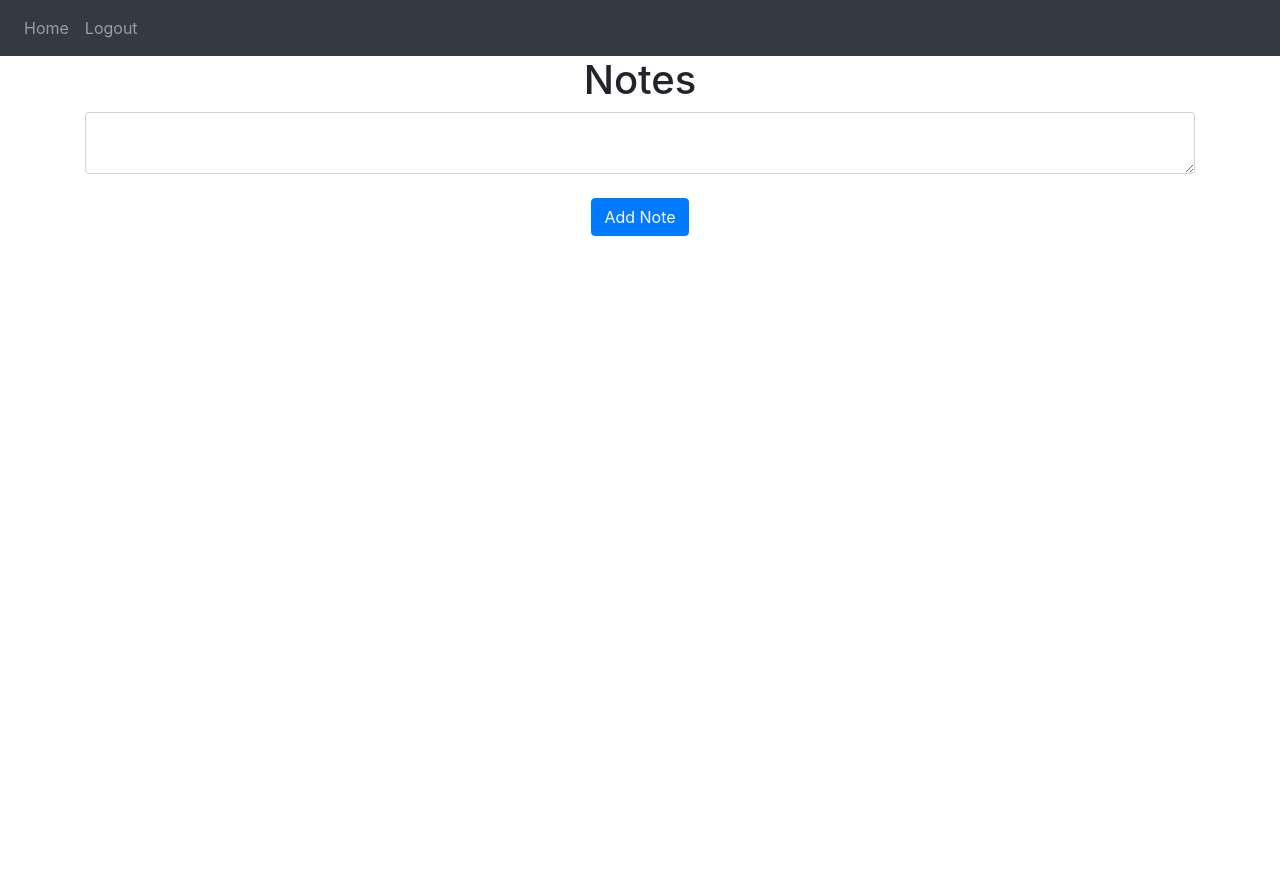
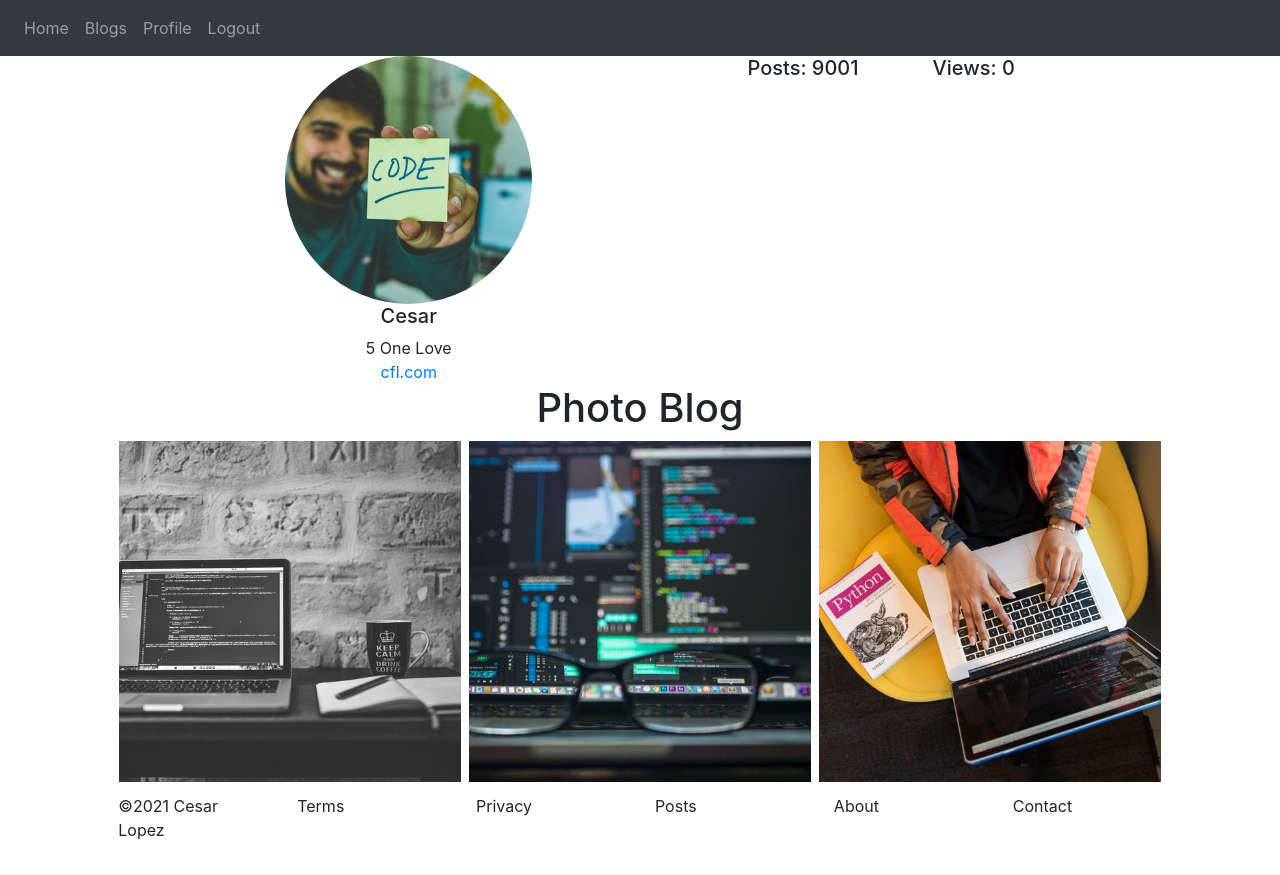
Before and after one commit to SelipeProducts/InstaGrid, a Flask app: page / in a window 1280 px wide. Before the commit the page ends 236 px from the top, so only its background shows below. Run offline with Flask 2, Linux system fonts and the light colour scheme; a user stored in the database is signed in; data comes from the database, SQL or seed files in the repository; both versions use the stored data as it was after the commit; data that the repository does not hold is empty; parts of the project's set-up code (start-up, migrations or seed data) failed here and were passed over; some libraries are stand-ins or nearby versions.

Commit message:
Changed home content and added db models. Bio and url can be changed in profile page and updated in home page.

```diff
--- /dev/null
+++ b/website/static/style.css
@@ -0,0 +1,42 @@
+.grid_photo_3x3{
+  width: 98%;
+  height: auto;
+  margin-right: auto;
+  margin-left: auto;
+}
+
+.grid_photo_posts{
+  width: auto;
+  height: 90%;
+  margin-right: auto;
+  margin-left: auto;
+}
+.logo{
+  width:50%;
+  height: auto;
+}
+.mynavback{
+  background-color: #ffffff;
+}
+
+
+.center {
+  display: block;
+  margin-left: auto;
+  margin-right: auto;
+}
+
+.txt_align_left{
+   text-align: left;
+ }
+
+.post_padding{
+  padding: 3%;
+}
+
+.footer_padding{
+  padding-top: 1%;
+  padding-left: 3%;
+  padding-right: 3%;
+  padding-bottom: 3%;
+}
--- a/website/templates/base.html
+++ b/website/templates/base.html
@@ -14,10 +14,12 @@
       href="https://stackpath.bootstrapcdn.com/font-awesome/4.7.0/css/font-awesome.min.css"
       crossorigin="anonymous"
     />
-
+    <!-- My Local CSS link -->
+    <link rel="stylesheet" href="{{ url_for('static', filename='style.css') }}">
     <title>{% block title %}Home{% endblock %}</title>
   </head>
   <body>
+    <!-- Navigation -->
     <nav class="navbar navbar-expand-lg navbar-dark bg-dark">
       <button
         class="navbar-toggler"
@@ -31,6 +33,8 @@
         <div class="navbar-nav">
           {% if user.is_authenticated %}
           <a class="nav-item nav-link" id="home" href="/">Home</a>
+          <a class="nav-item nav-link" id="blogs" href="/blogs">Blogs</a>
+          <a class="nav-item nav-link" id="profile" href="/profile">Profile</a>
           <a class="nav-item nav-link" id="logout" href="/logout">Logout</a>
           {% else %}
           <a class="nav-item nav-link" id="login" href="/login">Login</a>
@@ -40,6 +44,7 @@
       </div>
     </nav>
 
+    <!-- Flash Msg Code-->
     {% with messages = get_flashed_messages(with_categories=true) %} {% if
     messages %} {% for category, message in messages %} {% if category ==
     'error' %}
@@ -58,7 +63,38 @@
     </div>
     {% endif %} {% endfor %} {% endif %} {% endwith %}
 
-    <div class="container">{% block content %} {% endblock %}</div>
+    <!-- Content Block for extended pages -->
+    <div class="container">
+      {% block content %} {% endblock %}
+    </div>
+
+    </hr>
+    <footer>
+      <!-- footer -->
+      <div class="container footer_padding">
+        <div class="row">
+          <div class="col-sm-2">
+            &copy;2021 Cesar Lopez
+          </div>
+          <div class="col-sm-2">
+          Terms
+          </div>
+          <div class="col-sm-2">
+            Privacy
+          </div>
+          <div class="col-sm-2">
+            Posts
+          </div>
+          <div class="col-sm-2">
+            About
+          </div>
+          <div class="col-sm-2">
+            Contact
+          </div>
+        </div>
+      </div>
+    </footer>
+
     <script
       src="https://code.jquery.com/jquery-3.2.1.slim.min.js"
       integrity="sha384-KJ3o2DKtIkvYIK3UENzmM7KCkRr/rE9/Qpg6aAZGJwFDMVNA/GpGFF93hXpG5KkN"
--- /dev/null
+++ b/website/templates/blogs.html
@@ -0,0 +1,6 @@
+{% extends "base.html" %} {% block title %} Blogs {% endblock %}
+{% block content %}
+
+
+
+{% endblock %}
--- a/website/templates/home.html
+++ b/website/templates/home.html
@@ -1,6 +1,78 @@
 {% extends "base.html" %} {% block title %}Home{% endblock %} {% block content
 %}
-<h1 align="center">Notes</h1>
+<div class="container">
+    <div class="row">
+      <div class="col-sm-7 col-md-7 col-lg-7">
+        <div align="center">
+          <img src="{{ url_for('static', filename='code_profile.jpg') }}" alt="Profile Pic" style="width:40%;height:auto;" class="rounded-circle">
+          <div class="container"> <!-- Container Profile -->
+            <div class="row">
+              <div class="col-sm">
+                <h5>
+                  {{ user.first_name }}
+                </h5>
+              </div>
+            </div>
+
+            <div class="row">
+              <div class="col-sm">
+                {{ user.profile_id }}
+                {% if profile %}
+                  {{ profile.bio[0:40] }}
+
+                  </br>
+                {{ profile.bio[41:150] }}
+               {% endif %}
+              </div>
+            </div>
+
+            <div class="row">
+              <div class="col-sm">
+                <a href="{{ profile.url }}"> {{ profile.url }} </a>
+              </div>
+            </div>
+          </div> <!-- End Container Profile -->
+        </div>
+      </div>
+      <div class="col-sm col-lg-2">
+        <h5> Posts: 9001 </h5>
+      </div>
+      <div class="col-sm col-lg-2">
+        <h5> Views: 0 </h5>
+      </div>
+    </div>
+
+    <div class="row">
+      <div class="col-sm">
+        <div align="center">
+          <h1> Photo Blog </h1>
+        </div>
+      </div>
+    </div>
+  <div class="container">
+    <table>
+    <tr>
+      <td>
+        <a href="posts.html#post1">
+         <img src="{{ url_for('static', filename='coding_notes.jpg') }}" class="grid_photo_3x3 center">
+        </a>
+      </td>
+      <td>
+        <a href="posts.html#post2">
+         <img src="{{ url_for('static', filename='coding_glasses.jpg') }}" class="grid_photo_3x3 center">
+        </a>
+      </td>
+      <td>
+        <a href="posts.html#post3">
+          <img src="{{ url_for('static', filename='coding_python1.jpg') }}" class="grid_photo_3x3 center">
+        </a>
+      </td>
+
+    </tr>
+    </table>
+  </div>
+<!-- Original content
+  <h1 align="center">Notes</h1>
 <ul class="list-group list-group-flush" id="notes">
   {% for note in user.notes %}
   <li class="list-group-item">
@@ -17,5 +89,5 @@
   <div align="center">
     <button type="submit" class="btn btn-primary">Add Note</button>
   </div>
-</form>
+</form> -->
 {% endblock %}
--- a/website/views.py
+++ b/website/views.py
@@ -1,6 +1,8 @@
 from flask import Blueprint, render_template, request, flash, jsonify
 from flask_login import login_required, current_user
-from .models import Note
+from .models import Note, User, Profile, Blogs, Blogarray, Bloglist
+import datetime
+
 from . import db
 import json
 
@@ -10,28 +12,111 @@ views = Blueprint('views', __name__)
 @views.route('/', methods=['GET', 'POST'])
 @login_required
 def home():
-    if request.method == 'POST':
-        note = request.form.get('note')
+  profile = Profile.query.filter_by(id = current_user.profile_id).first()
 
-        if len(note) < 1:
-            flash('Note is too short!', category='error')
-        else:
-            new_note = Note(data=note, user_id=current_user.id)
-            db.session.add(new_note)
-            db.session.commit()
-            flash('Note added!', category='success')
+  # if request.method == 'POST':
+  #   note = request.form.get('note')
 
-    return render_template("home.html", user=current_user)
+  #   if len(note) < 1:
+  #     flash('Note is too short!', category='error')
+  #   else:
+  #     new_note = Note(data=note, user_id=current_user.id)
+  #     db.session.add(new_note)
+  #     db.session.commit()
+  #     flash('Note added!', category='success')
+
+  return render_template("home.html", user=current_user, profile=profile)
 
 
 @views.route('/delete-note', methods=['POST'])
 def delete_note():
-    note = json.loads(request.data)
-    noteId = note['noteId']
-    note = Note.query.get(noteId)
-    if note:
-        if note.user_id == current_user.id:
-            db.session.delete(note)
-            db.session.commit()
+  note = json.loads(request.data)
+  noteId = note['noteId']
+  note = Note.query.get(noteId)
+  if note:
+      if note.user_id == current_user.id:
+          db.session.delete(note)
+          db.session.commit()
 
-    return jsonify({})
+  return jsonify({})
+
+
+
+@views.route('/profile', methods=['GET', 'POST'])
+def profile():
+  profile = Profile.query.filter_by(id=current_user.profile_id).first()
+
+  # user = User.query.filter_by(email=email).first()
+  if request.method == 'POST':
+    f = request.files['pic']
+    f.save(f.filename)
+
+    bio = request.form.get('bio')
+    url = request.form.get('url')
+    pic = request.form.get('pic')
+
+    print("Pic Notes:", pic)
+
+    ###try to fix if mutiple profiles are being added
+    if profile is not None:
+      #if true if var exists
+      update_profile = Profile.query.filter_by(id=current_user.profile_id).first()
+      update_profile.bio = bio
+      update_profile.url = url
+      update_profile.pic = pic
+      db.session.commit()
+
+    else:
+      new_profile = Profile(bio=bio, url=url, pic=pic)
+      db.session.add(new_profile)
+      db.session.commit()
+
+      profile = Profile.query.filter_by(bio=bio).first()
+
+    user = User.query.filter_by(id=current_user.id).first()
+
+    user.profile_id = profile.id
+
+    db.session.commit()
+
+
+
+    return render_template('profile.html', user=current_user, profile=profile)
+
+  bio = "Add a bio"
+  url = "Add a url"
+  pic = "profile_pic.jpg"
+  temp_profile = Profile(bio=bio, url=url, pic=pic)
+  db.session.add(temp_profile)
+  db.session.commit()
+
+  print(temp_profile)
+
+  return render_template('profile.html', user=current_user, profile=temp_profile)
+
+
+@views.route('/blogs', methods=['GET', 'POST'])
+def blogs():
+  # creating temp data
+  # temp_blog = Blogs(title = "Title1", content="ABC", date=datetime.datetime.utcnow)
+  # temp_blog2 = Blogs(title = "Title2", content="ABC", date=datetime.datetime.utcnow)
+  # temp_blog3 = Blogs(title = "Title3", content="ABC", date=datetime.datetime.utcnow)
+  # db.session.add(temp_blog)
+  # db.session.add(temp_blog2)
+  # db.session.add(temp_blog3)
+  # db.session.commit()
+
+  # blog1 = Blogs.query.filter_by(title='Title1').first()
+  # blog2 = Blogs.query.filter_by(title='Title2').first()
+  # blog3 = Blogs.query.filter_by(title='Title3').first()
+
+
+  # blog_array = Blogarray(blog_id=blog1.title, array_id=0)
+
+  # profile = Profile.query.filter_by(id=current_user.profile_id).first()
+  # profile.bloglist_id = "Bloglist id......."
+
+  # blog_list = Bloglist(blogarray_id= )
+
+
+  return render_template('blogs.html', user=current_user)
```
Also changed, not shown: website/models.py (+29 -1 lines), website/templates/profile.html (added, +38 -0 lines), logo.png (added), website/auth.py (line endings or trailing spaces), website/database.db, website/static/code_profile.jpg (added), website/static/coding_glasses.jpg (added), website/static/coding_notes.jpg (added), website/static/coding_python1.jpg (added), website/static/instagrid_logo.png (added).
